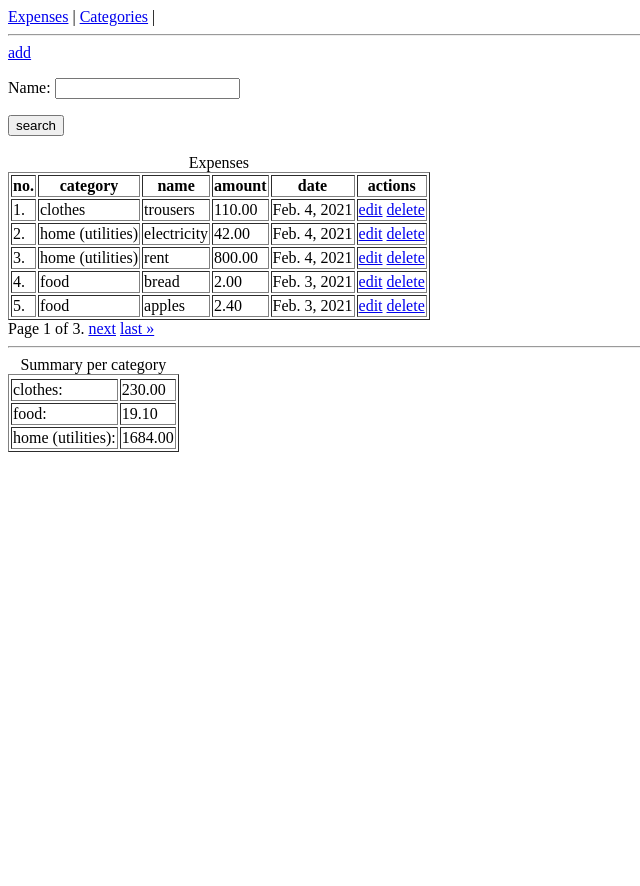
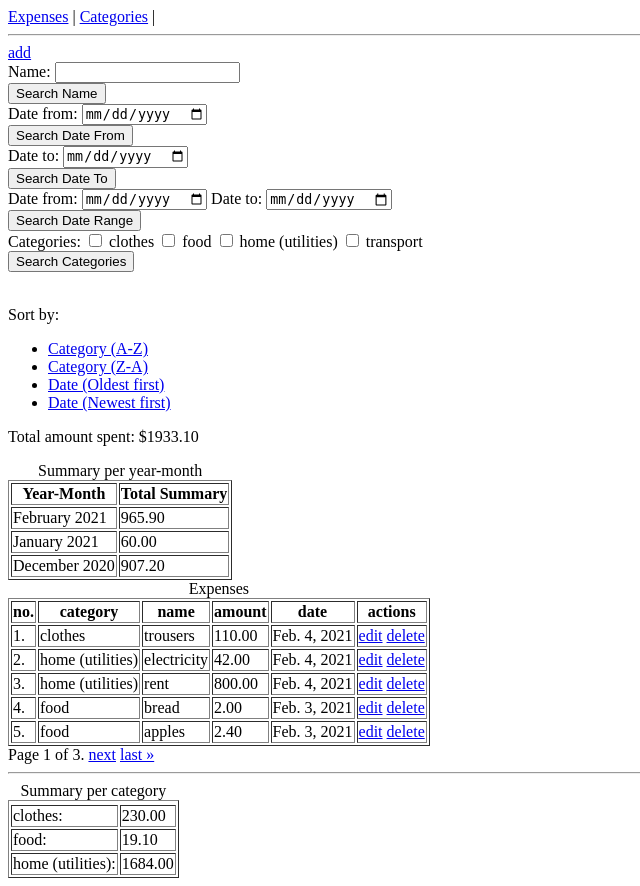
Before and after one commit to xJeksor/Zadanie_rekrutacyjne, a Django app: page /expenses/expense/list/ in a window 1280 px wide. Shown: the whole page, without its empty margins (0-640 px from the left). Before the commit the page ends 452 px from the top, so only its background shows below. Run offline with Django 4.2, Linux system fonts and the light colour scheme; data comes from the database, SQL or seed files in the repository.

Commit message:
Completed

```diff
--- a/expenses/forms.py
+++ b/expenses/forms.py
@@ -1,8 +1,15 @@
 from django import forms
-from .models import Expense
-
+from .models import Expense, Category
 
 class ExpenseSearchForm(forms.ModelForm):
+    date_from = forms.DateField(required=False, widget=forms.DateInput(attrs={'type': 'date'}))
+    date_to = forms.DateField(required=False, widget=forms.DateInput(attrs={'type': 'date'}))
+    categories = forms.ModelMultipleChoiceField(
+        queryset=Category.objects.all(),
+        widget=forms.CheckboxSelectMultiple,
+        required=False,
+    )
+
     class Meta:
         model = Expense
         fields = ('name',)
@@ -10,3 +17,13 @@ class ExpenseSearchForm(forms.ModelForm):
     def __init__(self, *args, **kwargs):
         super().__init__(*args, **kwargs)
         self.fields['name'].required = False
+        self.fields['date_from'].required = False
+        self.fields['date_to'].required = False
+
+class CategoryForm(forms.ModelForm):
+    class Meta:
+        model = Category
+        fields = ('name',)
+
+    def __init__(self, *args, **kwargs):
+        super().__init__(*args, **kwargs)
--- a/expenses/templates/expenses/expense_list.html
+++ b/expenses/templates/expenses/expense_list.html
@@ -4,11 +4,92 @@
 
 <a href="{% url 'expenses:expense-create' %}">add</a>
 
+
 <form method="get" action="">
-  {{form.as_p}}
-  <button type="submit">search</button>
-</form>
+	<div>
+	  <label for="{{ form.name.id_for_label }}">Name:</label>
+	  {{ form.name }}
+	</div>
+	<button type="submit">Search Name</button>
+  </form>
+
+
+  <form method="get" action="">
+	<div>
+	  <label for="{{ form.date_from.id_for_label }}">Date from:</label>
+	  {{ form.date_from }}
+	</div>
+	<button type="submit" name="search_date_from">Search Date From</button>
+  </form>
+
+
+  <form method="get" action="">
+	<div>
+	  <label for="{{ form.date_to.id_for_label }}">Date to:</label>
+	  {{ form.date_to }}
+	</div>
+	<button type="submit" name="search_date_to">Search Date To</button>
+  </form>
+
+
+  <form method="get" action="">
+	<div>
+	  <label for="{{ form.date_from.id_for_label }}">Date from:</label>
+	  {{ form.date_from }}
+	  <label for="{{ form.date_to.id_for_label }}">Date to:</label>
+	  {{ form.date_to }}
+	</div>
+	<button type="submit" name="search_date_range">Search Date Range</button>
+  </form>
+
+
+  <form method="get" action="">
+	<div>
+	  <label>Categories:</label>
+	  {% for category in form.categories %}
+		{{ category }}
+	  {% endfor %}
+	</div>
+	<button type="submit" name="search_categories">Search Categories</button>
+  </form>
+
 <br>
+
+
+<p>Sort by:</p>
+<ul>
+  <li><a href="?sort_by=category_asc">Category (A-Z)</a></li>
+  <li><a href="?sort_by=category_desc">Category (Z-A)</a></li>
+  <li><a href="?sort_by=date_asc">Date (Oldest first)</a></li>
+  <li><a href="?sort_by=date_desc">Date (Newest first)</a></li>
+</ul>
+
+<p>Total amount spent: ${{ total_amount_spent|floatformat:2 }}</p>
+
+
+<table border="1">
+	<caption>Summary per year-month</caption>
+	<thead>
+	  <tr>
+		<th>Year-Month</th>
+		<th>Total Summary</th>
+	  </tr>
+	</thead>
+	<tbody>
+	  {% for item in summary_per_year_month %}
+		<tr>
+		  <td>{{ item.year_month|date:"F Y" }}</td>
+		  <td>{{ item.total_summary|floatformat:2 }}</td>
+		</tr>
+	  {% empty %}
+		<tr>
+		  <td colspan="2">No data available.</td>
+		</tr>
+	  {% endfor %}
+	</tbody>
+  </table>
+
+
 <table border="1">
 	<caption>Expenses</caption>
 	<thead>
--- a/expenses/urls.py
+++ b/expenses/urls.py
@@ -2,6 +2,7 @@ from django.views.generic import CreateView, UpdateView, DeleteView
 from django.urls import path, reverse_lazy
 from .models import Expense, Category
 from .views import ExpenseListView, CategoryListView
+
 
 
 urlpatterns = [
@@ -50,4 +51,12 @@ urlpatterns = [
             template_name='generic_delete.html'
          ),
          name='category-delete'),
+     path('category/<int:pk>/edit/',
+         UpdateView.as_view(
+            model=Category,
+            fields='__all__',
+            success_url=reverse_lazy('expenses:category-list'),
+            template_name='generic_update.html'
+         ),
+         name='category-edit'),
 ]
--- a/expenses/views.py
+++ b/expenses/views.py
@@ -1,29 +1,76 @@
+from django.db.models import Sum, DateField, Count
+from django.db.models.functions import TruncMonth, Cast
+
 from django.views.generic.list import ListView
+from django.views.generic.edit import UpdateView
+from .forms import ExpenseSearchForm, CategoryForm
+from .models import Category, Expense
+from .reports import summary_per_category
 
-from .forms import ExpenseSearchForm
-from .models import Expense, Category
-from .reports import summary_per_category
+
+from django.urls import reverse_lazy
+from .models import Category
 
 
 class ExpenseListView(ListView):
     model = Expense
     paginate_by = 5
 
+
     def get_context_data(self, *, object_list=None, **kwargs):
         queryset = object_list if object_list is not None else self.object_list
 
         form = ExpenseSearchForm(self.request.GET)
         if form.is_valid():
-            name = form.cleaned_data.get('name', '').strip()
+            name = form.cleaned_data.get("name", "").strip()
+            date_from = form.cleaned_data.get("date_from")
+            date_to = form.cleaned_data.get("date_to")
+            categories = form.cleaned_data.get("categories")
+
             if name:
                 queryset = queryset.filter(name__icontains=name)
+            if date_from and date_to:
+                queryset = queryset.filter(date__range=[date_from, date_to])
+            elif date_from:
+                queryset = queryset.filter(date__gte=date_from)
+            elif date_to:
+                queryset = queryset.filter(date__lte=date_to)
+
+            if categories:
+                queryset = queryset.filter(category__in=categories)
+
+        sort_by = self.request.GET.get("sort_by")
+        if sort_by == "category_asc":
+            queryset = queryset.order_by("category")
+        elif sort_by == "category_desc":
+            queryset = queryset.order_by("-category")
+        elif sort_by == "date_asc":
+            queryset = queryset.order_by("date")
+        elif sort_by == "date_desc":
+            queryset = queryset.order_by("-date")
+
+
+        total_amount_spent = queryset.aggregate(total_amount=Sum('amount'))['total_amount']
+
+        summary_per_year_month = queryset.annotate(
+            year_month=TruncMonth(Cast('date', output_field=DateField()))
+        ).values('year_month').annotate(total_summary=Sum('amount')).order_by('-year_month')
 
         return super().get_context_data(
             form=form,
             object_list=queryset,
             summary_per_category=summary_per_category(queryset),
-            **kwargs)
+            total_amount_spent=total_amount_spent,
+            summary_per_year_month=summary_per_year_month,
+            **kwargs
+        )
+
 
 class CategoryListView(ListView):
     model = Category
     paginate_by = 5
+
+    def get_queryset(self):
+        queryset = super().get_queryset()
+        queryset = queryset.annotate(expense_count=Count('expense'))
+        return queryset
```
Also changed, not shown: expenses/templates/expenses/category_list.html (+6 -1 lines).
